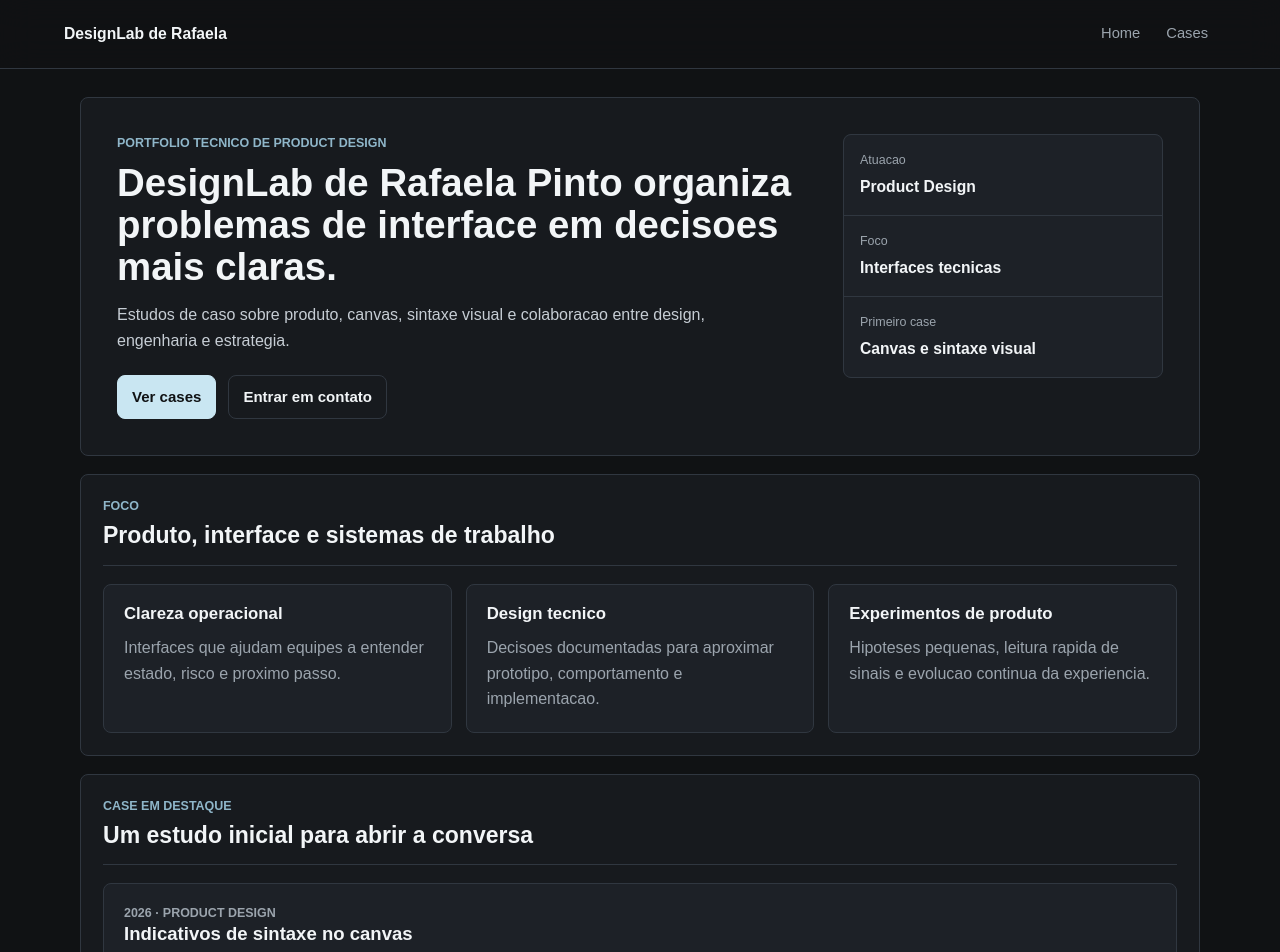
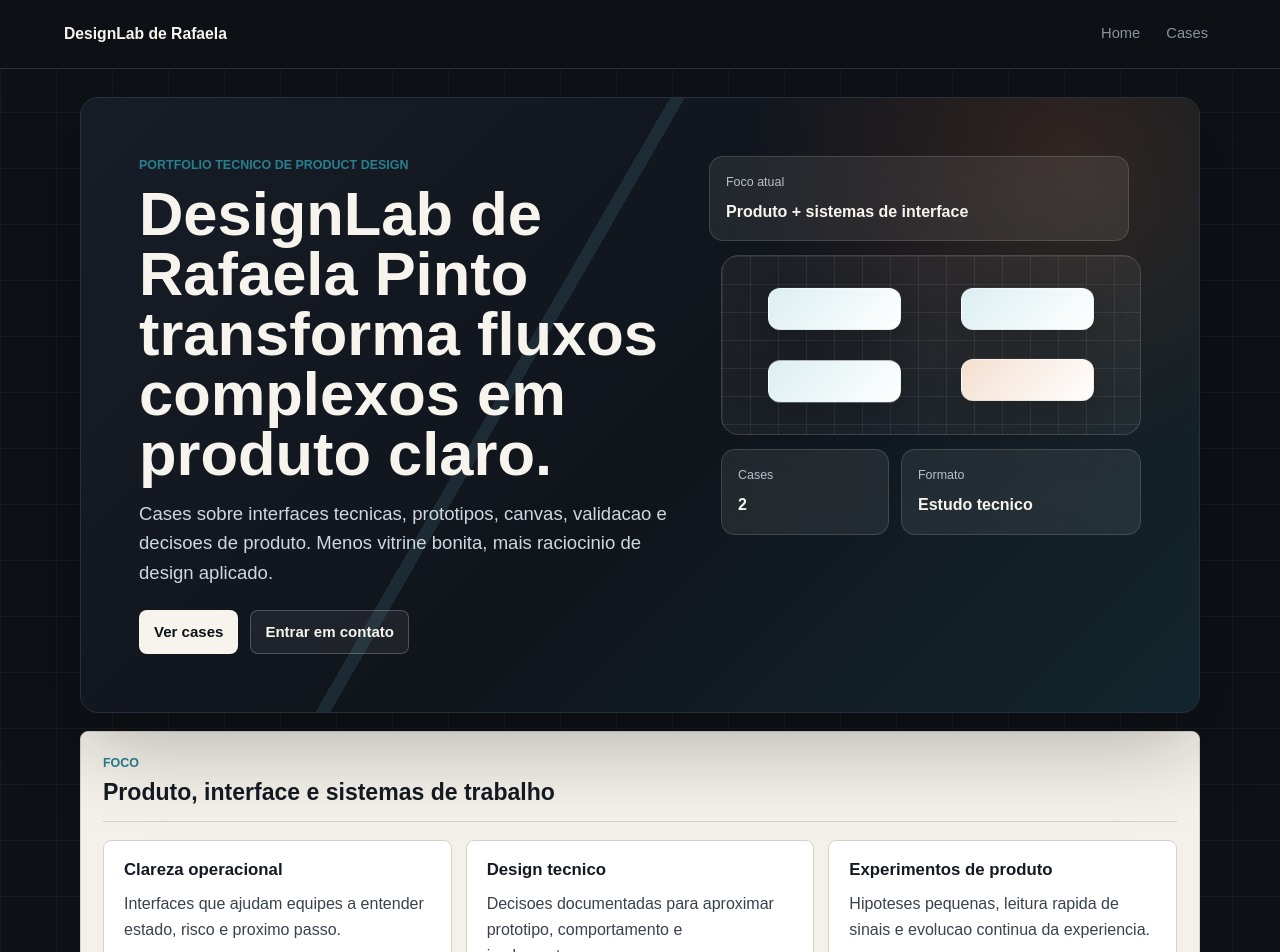
Before and after one commit to rafaelabp/DesignLab, a Next.js app: page / in a window 1280 px wide. Shown: the top 952 px of the page. Built offline with nearby package versions, Linux system fonts and the light colour scheme.

Commit message:
Redesign portfolio with stronger visual rhythm

```diff
--- a/app/globals.css
+++ b/app/globals.css
@@ -1,16 +1,19 @@
 :root {
-  --background: #101214;
-  --foreground: #f2f5f7;
-  --muted: #9ba4ad;
-  --surface: #171a1e;
-  --surface-raised: #1d2127;
-  --surface-soft: #14171b;
-  --line: #303740;
-  --accent: #8fb6c9;
-  --accent-strong: #c9e6f2;
-  --accent-soft: #172934;
-  --ink-soft: #c6cdd4;
-  --focus: #9fd4ec;
+  --background: #0e1116;
+  --foreground: #f7f4ee;
+  --muted: #8a93a0;
+  --surface: #f4f1ea;
+  --surface-raised: #ffffff;
+  --surface-soft: #151a22;
+  --line: #d8d1c5;
+  --line-dark: #27303b;
+  --accent: #287f8f;
+  --accent-strong: #103f49;
+  --accent-soft: #dceff2;
+  --warm: #c26a3a;
+  --warm-soft: #f4dfd0;
+  --ink-soft: #39424d;
+  --focus: #66c6d6;
 }
 
 * {
@@ -23,7 +26,11 @@ html {
 
 body {
   margin: 0;
-  background: var(--background);
+  background:
+    linear-gradient(90deg, rgb(255 255 255 / 4%) 1px, transparent 1px),
+    linear-gradient(180deg, rgb(255 255 255 / 4%) 1px, transparent 1px),
+    var(--background);
+  background-size: 56px 56px;
   color: var(--foreground);
   font-family: Arial, Helvetica, sans-serif;
   line-height: 1.6;
@@ -46,7 +53,7 @@ p {
 
 .siteHeader,
 .siteFooter {
-  border-color: var(--line);
+  border-color: var(--line-dark);
   border-style: solid;
   padding: 16px clamp(20px, 5vw, 72px);
 }
@@ -60,7 +67,7 @@ p {
   justify-content: space-between;
   gap: 24px;
   border-width: 0 0 1px;
-  background: color-mix(in srgb, var(--background) 94%, transparent);
+  background: color-mix(in srgb, var(--background) 88%, transparent);
   backdrop-filter: blur(16px);
 }
 
@@ -69,7 +76,7 @@ p {
   justify-content: space-between;
   gap: 16px;
   border-width: 1px 0 0;
-  color: var(--muted);
+  color: #b9c0c8;
 }
 
 .brand {
@@ -91,7 +98,7 @@ p {
 }
 
 .nav a:hover {
-  background: var(--surface-raised);
+  background: rgb(255 255 255 / 8%);
   color: var(--foreground);
 }
 
@@ -114,50 +121,118 @@ p {
   border: 1px solid var(--line);
   border-radius: 8px;
   background: var(--surface);
+  color: #151922;
   padding: 22px;
 }
 
 .heroPanel {
   display: grid;
   align-items: start;
-  grid-template-columns: minmax(0, 1fr) 320px;
-  gap: 20px;
-  border: 1px solid var(--line);
-  border-radius: 8px;
-  background: var(--surface);
-  padding: clamp(22px, 4vw, 36px);
+  grid-template-columns: minmax(0, 1fr) minmax(300px, 420px);
+  gap: clamp(24px, 5vw, 54px);
+  overflow: hidden;
+  border: 1px solid var(--line-dark);
+  border-radius: 18px;
+  background: linear-gradient(135deg, #171d27 0%, #10141b 54%, #13262d 100%);
+  box-shadow: 0 28px 90px rgb(0 0 0 / 28%);
+  padding: clamp(26px, 5vw, 58px);
+  position: relative;
+}
+
+.heroPanel::before {
+  content: "";
+  position: absolute;
+  inset: 0;
+  background:
+    linear-gradient(120deg, transparent 0 40%, rgb(102 198 214 / 12%) 40% 41%, transparent 41% 100%),
+    radial-gradient(circle at 88% 10%, rgb(194 106 58 / 18%), transparent 28%);
+  pointer-events: none;
 }
 
 .heroContent {
   align-self: center;
+  position: relative;
+  z-index: 1;
 }
 
-.heroAside {
+.heroVisual {
   display: grid;
-  align-self: start;
-  align-content: start;
-  gap: 1px;
-  overflow: hidden;
-  border: 1px solid var(--line);
-  border-radius: 8px;
-  background: var(--line);
+  gap: 14px;
+  position: relative;
+  z-index: 1;
 }
 
-.heroAside div {
-  display: grid;
-  gap: 3px;
-  background: var(--surface-raised);
+.signalCard,
+.signalGrid div {
+  border: 1px solid rgb(255 255 255 / 14%);
+  border-radius: 14px;
+  background: rgb(255 255 255 / 8%);
+  backdrop-filter: blur(12px);
   padding: 16px;
 }
 
-.heroAside span {
-  color: var(--muted);
+.signalCard span,
+.signalGrid span {
+  display: block;
+  color: #b9c0c8;
   font-size: 0.78rem;
+  margin-bottom: 6px;
 }
 
-.heroAside strong {
+.signalCard strong,
+.signalGrid strong {
   color: var(--foreground);
-  font-size: 0.98rem;
+  font-size: 1rem;
+}
+
+.signalCardPrimary {
+  transform: translateX(-12px);
+}
+
+.signalGrid {
+  display: grid;
+  grid-template-columns: 0.7fr 1fr;
+  gap: 12px;
+}
+
+.flowMap {
+  display: grid;
+  grid-template-columns: repeat(2, minmax(0, 1fr));
+  gap: 12px;
+  min-height: 180px;
+  border: 1px solid rgb(255 255 255 / 14%);
+  border-radius: 18px;
+  background:
+    linear-gradient(90deg, rgb(255 255 255 / 7%) 1px, transparent 1px),
+    linear-gradient(180deg, rgb(255 255 255 / 7%) 1px, transparent 1px),
+    rgb(255 255 255 / 5%);
+  background-size: 28px 28px;
+  padding: 22px;
+}
+
+.flowMap span {
+  align-self: center;
+  justify-self: center;
+  width: 74%;
+  height: 42px;
+  border: 1px solid rgb(255 255 255 / 22%);
+  border-radius: 12px;
+  background: linear-gradient(135deg, var(--accent-soft), #ffffff);
+  box-shadow: 0 12px 34px rgb(0 0 0 / 18%);
+  animation: floatCard 5.5s ease-in-out infinite;
+}
+
+.flowMap span:nth-child(2) {
+  animation-delay: 0.4s;
+}
+
+.flowMap span:nth-child(3) {
+  animation-delay: 0.8s;
+}
+
+.flowMap span:nth-child(4) {
+  background: linear-gradient(135deg, var(--warm-soft), #ffffff);
+  animation-delay: 1.2s;
 }
 
 .eyebrow {
@@ -176,8 +251,9 @@ h3 {
 }
 
 h1 {
-  max-width: 720px;
-  font-size: clamp(1.9rem, 3vw, 2.8rem);
+  max-width: 780px;
+  font-size: clamp(2.25rem, 4.8vw, 4.8rem);
+  line-height: 0.98;
   letter-spacing: 0;
 }
 
@@ -195,8 +271,8 @@ h3 {
 .heroText {
   max-width: 600px;
   margin-top: 14px;
-  color: var(--ink-soft);
-  font-size: 1rem;
+  color: #d1d7de;
+  font-size: clamp(1rem, 1.45vw, 1.18rem);
 }
 
 .heroActions {
@@ -211,22 +287,33 @@ h3 {
   min-height: 44px;
   align-items: center;
   justify-content: center;
-  border: 1px solid var(--line);
+  border: 1px solid transparent;
   border-radius: 8px;
   padding: 9px 14px;
   font-size: 0.94rem;
   font-weight: 700;
+  transition: transform 180ms ease, border-color 180ms ease, background 180ms ease;
 }
 
 .buttonPrimary {
-  border-color: var(--accent-strong);
-  background: var(--accent-strong);
+  background: var(--foreground);
   color: var(--background);
 }
 
 .buttonSecondary {
+  border-color: rgb(255 255 255 / 22%);
+  background: rgb(255 255 255 / 6%);
+  color: var(--foreground);
+}
+
+.section:not(.hero) .buttonSecondary {
+  border-color: var(--line);
   background: transparent;
-  color: var(--foreground);
+  color: #151922;
+}
+
+.button:hover {
+  transform: translateY(-2px);
 }
 
 .focusGrid,
@@ -259,6 +346,15 @@ h3 {
   background: var(--surface-raised);
   box-shadow: none;
   padding: 20px;
+  transition: transform 180ms ease, box-shadow 180ms ease, border-color 180ms ease;
+}
+
+.focusGrid article:hover,
+.processGrid article:hover,
+.caseCard:hover {
+  border-color: color-mix(in srgb, var(--accent) 55%, var(--line));
+  box-shadow: 0 18px 46px rgb(22 31 40 / 12%);
+  transform: translateY(-3px);
 }
 
 .focusGrid p,
@@ -266,7 +362,7 @@ h3 {
 .caseCard p,
 .section > p,
 .caseBullets {
-  color: var(--muted);
+  color: var(--ink-soft);
 }
 
 .caseIntro {
@@ -305,10 +401,34 @@ h3 {
 
 .caseCard {
   display: flex;
-  min-height: 200px;
+  min-height: 320px;
   flex-direction: column;
   justify-content: space-between;
   gap: 20px;
+  overflow: hidden;
+  position: relative;
+}
+
+.caseCardVisual {
+  display: grid;
+  grid-template-columns: 1fr 0.7fr;
+  gap: 8px;
+  min-height: 96px;
+  margin-bottom: 4px;
+}
+
+.caseCardVisual span {
+  border: 1px solid color-mix(in srgb, var(--accent) 28%, var(--line));
+  border-radius: 10px;
+  background: linear-gradient(135deg, var(--accent-soft), #ffffff);
+}
+
+.caseCardVisual span:first-child {
+  grid-row: span 2;
+}
+
+.caseCardVisual span:last-child {
+  background: linear-gradient(135deg, var(--warm-soft), #ffffff);
 }
 
 .caseCardMeta {
@@ -345,6 +465,28 @@ h3 {
   padding: 5px 8px;
   font-size: 0.78rem;
   font-weight: 700;
+}
+
+@keyframes floatCard {
+  0%,
+  100% {
+    transform: translateY(0);
+  }
+
+  50% {
+    transform: translateY(-8px);
+  }
+}
+
+@media (prefers-reduced-motion: reduce) {
+  *,
+  *::before,
+  *::after {
+    animation-duration: 0.01ms !important;
+    animation-iteration-count: 1 !important;
+    scroll-behavior: auto !important;
+    transition-duration: 0.01ms !important;
+  }
 }
 
 .backLink {
@@ -384,6 +526,10 @@ h3 {
     grid-template-columns: 1fr;
   }
 
+  h1 {
+    font-size: clamp(2rem, 11vw, 3.2rem);
+  }
+
   .section:not(.hero) {
     padding: 18px;
   }
--- a/app/page.tsx
+++ b/app/page.tsx
@@ -4,18 +4,16 @@ import { Section } from "@/components/Section";
 import { cases } from "@/content/cases";
 
 export default function Home() {
-  const featuredCase = cases[0];
-
   return (
     <>
       <Section className="hero">
         <div className="heroPanel">
           <div className="heroContent">
             <p className="eyebrow">Portfolio tecnico de Product Design</p>
-            <h1>DesignLab de Rafaela Pinto organiza problemas de interface em decisoes mais claras.</h1>
+            <h1>DesignLab de Rafaela Pinto transforma fluxos complexos em produto claro.</h1>
             <p className="heroText">
-              Estudos de caso sobre produto, canvas, sintaxe visual e colaboracao entre design,
-              engenharia e estrategia.
+              Cases sobre interfaces tecnicas, prototipos, canvas, validacao e decisoes de
+              produto. Menos vitrine bonita, mais raciocinio de design aplicado.
             </p>
             <div className="heroActions" aria-label="Acoes principais">
               <Link className="button buttonPrimary" href="/cases">
@@ -27,18 +25,26 @@ export default function Home() {
             </div>
           </div>
 
-          <aside className="heroAside" aria-label="Resumo profissional">
-            <div>
-              <span>Atuacao</span>
-              <strong>Product Design</strong>
+          <aside className="heroVisual" aria-label="Resumo visual do portfolio">
+            <div className="signalCard signalCardPrimary">
+              <span>Foco atual</span>
+              <strong>Produto + sistemas de interface</strong>
             </div>
-            <div>
-              <span>Foco</span>
-              <strong>Interfaces tecnicas</strong>
+            <div className="flowMap" aria-hidden="true">
+              <span />
+              <span />
+              <span />
+              <span />
             </div>
-            <div>
-              <span>Primeiro case</span>
-              <strong>Canvas e sintaxe visual</strong>
+            <div className="signalGrid">
+              <div>
+                <span>Cases</span>
+                <strong>{cases.length}</strong>
+              </div>
+              <div>
+                <span>Formato</span>
+                <strong>Estudo tecnico</strong>
+              </div>
             </div>
           </aside>
         </div>
@@ -61,8 +67,12 @@ export default function Home() {
         </div>
       </Section>
 
-      <Section eyebrow="Case em destaque" title="Um estudo inicial para abrir a conversa">
-        <CaseCard caseItem={featuredCase} />
+      <Section eyebrow="Cases" title="Projetos para entender processo, decisao e resultado">
+        <div className="caseList">
+          {cases.map((caseItem) => (
+            <CaseCard caseItem={caseItem} key={caseItem.slug} />
+          ))}
+        </div>
       </Section>
     </>
   );
--- a/components/CaseCard.tsx
+++ b/components/CaseCard.tsx
@@ -8,8 +8,13 @@ type CaseCardProps = {
 export function CaseCard({ caseItem }: CaseCardProps) {
   return (
     <article className="caseCard">
+      <div className="caseCardVisual" aria-hidden="true">
+        <span />
+        <span />
+        <span />
+      </div>
       <div>
-        <p className="caseCardMeta">{caseItem.year} · {caseItem.role}</p>
+        <p className="caseCardMeta">{caseItem.year} - {caseItem.role}</p>
         <h3>{caseItem.title}</h3>
         <p>{caseItem.summary}</p>
       </div>
```
